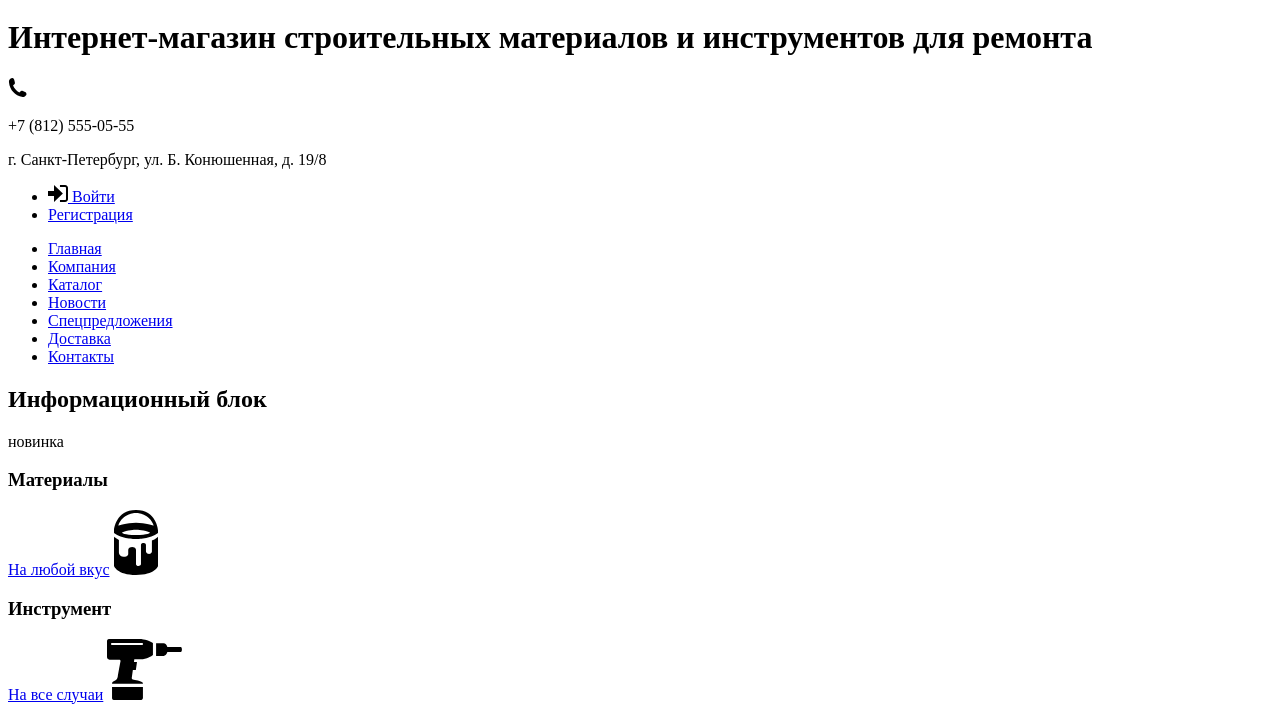
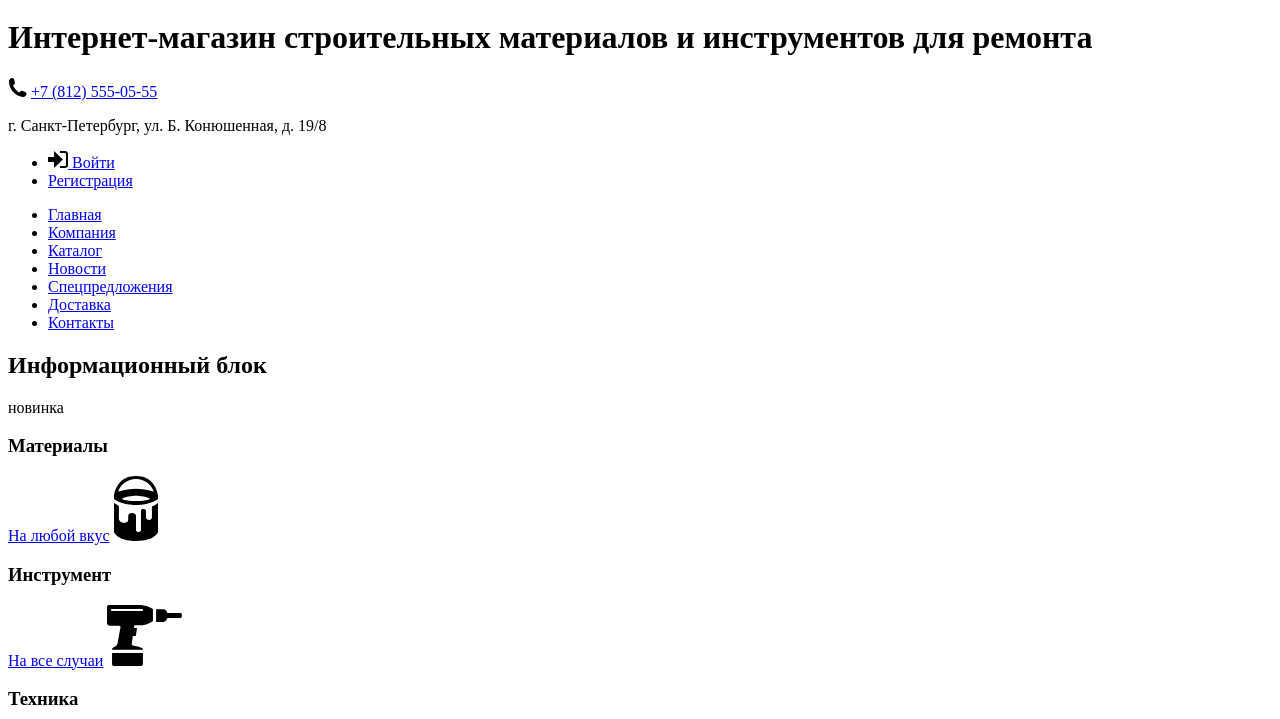
Before and after one commit to TatianaMityagina/652987-technomart-24, a plain HTML site: page index.html in a window 1280 px wide. Shown: the part 78-797 px from the top of the page. Drawn offline with Linux system fonts and the light colour scheme.

Commit message:
Бонусное задание 2
прописала тел. номер

```diff
--- a/index.html
+++ b/index.html
@@ -105,7 +105,7 @@
             <svg class="icon" width="19" height="19">
               <use xlink:href="#icon-phone"/>
             </svg>
-            <p class="contacts-phone">+7 (812) 555-05-55</p>
+            <a class="contacts-phone" href="tel:+78125550555">+7 (812) 555-05-55</a>
             <p class="contacts-adress">г. Санкт-Петербург, ул. Б. Конюшенная, д. 19/8</p>
           </div>
           <ul class="user-block">
```
Also changed, not shown: catalog.html (+1 -1 lines).
